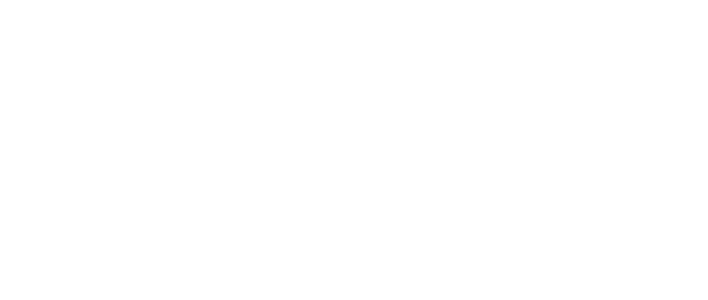
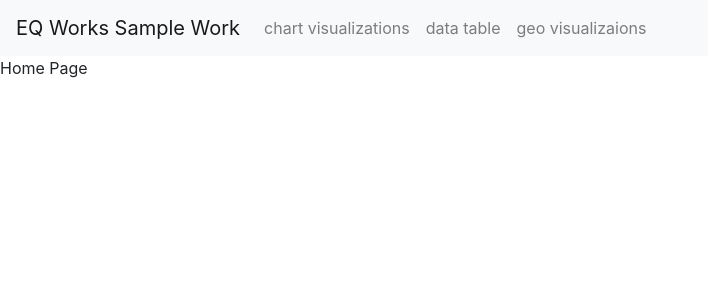
Before and after one commit to tmslee/EQworks-sample, a React (Create React App) app: page / in a window 1280 px wide. Shown: the top 300 px of the page, without its empty margins (0-708 px from the left). Built offline with nearby package versions, Linux system fonts and the light colour scheme; a web font is replaced by a local one.

Commit message:
make navbar

```diff
--- /dev/null
+++ b/src/components/AppNavbar/AppNavbar.jsx
@@ -0,0 +1,39 @@
+import React from 'react';
+import {Navbar, Nav} from 'react-bootstrap';
+import {useHistory} from "react-router-dom";
+
+export default function AppNavBar (props) {
+  const history = useHistory();
+
+  const handleNavClick = function (url) {
+    history.push(url);
+  }
+
+  return (
+    <Navbar bg="light" expand="lg">
+      <Navbar.Brand
+        onClick={() => handleNavClick("/")}
+      >EQ Works Sample Work</Navbar.Brand>
+      <Navbar.Toggle aria-controls="basic-navbar-nav" />
+      <Navbar.Collapse id="basic-navbar-nav">
+        <Nav className="mr-auto">
+          <Nav.Link
+            onClick={() => handleNavClick("/chart_vis")}
+            >
+            chart visualizations
+          </Nav.Link>
+          <Nav.Link
+            onClick={() => handleNavClick("/data_table")}
+            >
+            data table
+          </Nav.Link>
+          <Nav.Link
+            onClick={() => handleNavClick("/geo_vis")}
+            >
+            geo visualizaions
+          </Nav.Link>
+        </Nav>
+      </Navbar.Collapse>
+    </Navbar>
+  );
+};
--- a/src/components/Application.jsx
+++ b/src/components/Application.jsx
@@ -1,17 +1,49 @@
 import React, { useEffect, useState } from "react";
-import { BrowserRouter as Router, Route, Switch, Redirect } from "react-router-dom";
+import { BrowserRouter as Router, Route, Switch } from "react-router-dom";
 
 import axios from 'axios';
 
 // Importing the Bootstrap CSS
 import 'bootstrap/dist/css/bootstrap.min.css';
 import './Application.scss'
+import AppNavBar from "./AppNavbar/AppNavbar";
+import HomePage from "./HomePage/HomePage";
+import ChartVis from "./ChartVis/ChartVis";
+import DataTable from "./DataTable/DataTable";
+import GeoVis from "./GeoVis/GeoVis";
 
 export default function Application() {
 
 
   return (
-    <>
-    </>
+    <Router>
+      <AppNavBar/>
+      <Switch>
+        <Route
+          path="/" exact render={props => (
+            <HomePage {...props}
+            />
+          )}
+        />
+        <Route
+          path="/chart_vis" exact render={props => (
+            <ChartVis {...props}
+            />
+          )}
+        />
+        <Route
+          path="/data_table" exact render={props => (
+            <DataTable {...props}
+            />
+          )}
+        />
+        <Route
+          path="/geo_vis" exact render={props => (
+            <GeoVis {...props}
+            />
+          )}
+        />
+      </Switch>
+    </Router>
   );
 };
--- /dev/null
+++ b/src/components/ChartVis/ChartVis.jsx
@@ -0,0 +1,8 @@
+import React from 'react';
+import {} from 'react-bootstrap';
+
+export default function ChartVis (props) {
+  return (
+    <p>chart vis</p>
+  );
+}
--- /dev/null
+++ b/src/components/DataTable/DataTable.jsx
@@ -0,0 +1,8 @@
+import React from 'react';
+import {} from 'react-bootstrap';
+
+export default function DataTable (props) {
+  return (
+    <p>Data Table</p>
+  );
+}
--- /dev/null
+++ b/src/components/GeoVis/GeoVis.jsx
@@ -0,0 +1,8 @@
+import React from 'react';
+import {} from 'react-bootstrap';
+
+export default function GeoVis (props) {
+  return (
+    <p>Geo Vis</p>
+  );
+}
--- /dev/null
+++ b/src/components/HomePage/HomePage.jsx
@@ -0,0 +1,8 @@
+import React from 'react';
+import {} from 'react-bootstrap';
+
+export default function HomePage (props) {
+  return (
+    <p>Home Page</p>
+  );
+}
```
